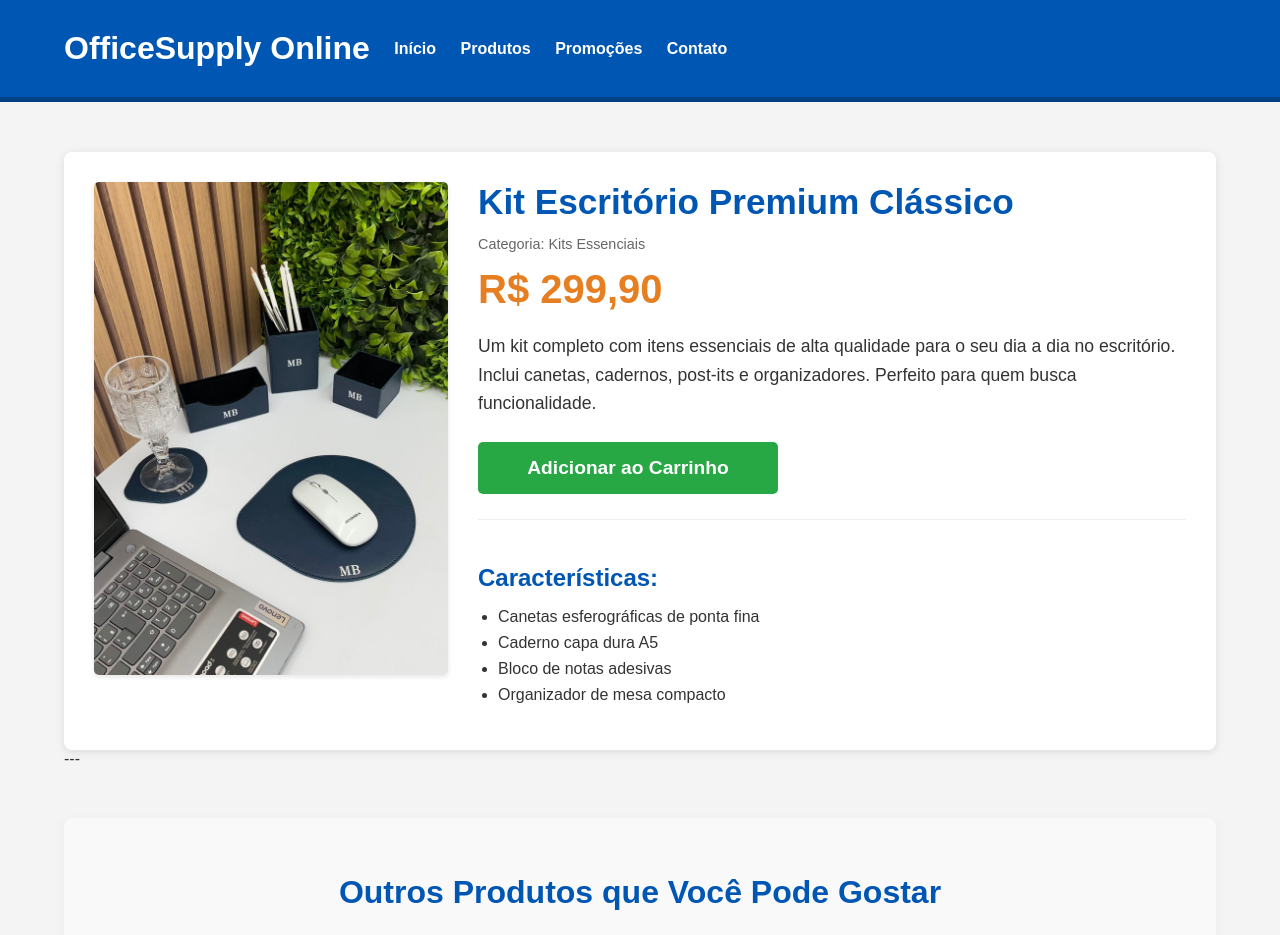
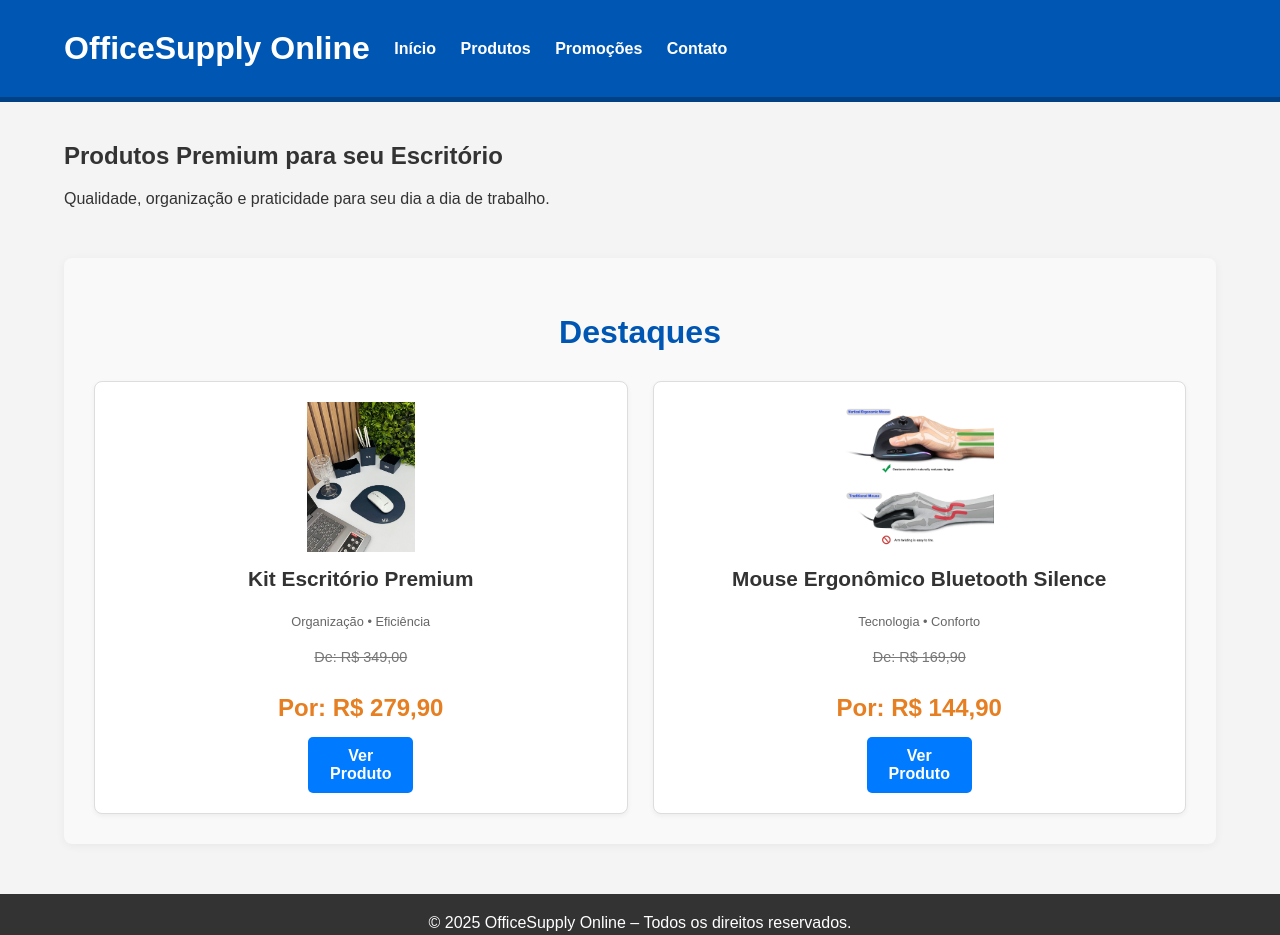
Before and after one commit to maumau4343/Prova_UX, a plain HTML site: page index.html in a window 1280 px wide. Shown: the top 935 px of the page. Drawn offline with Linux system fonts and the light colour scheme.

Commit message:
Index.html4

```diff
--- /dev/null
+++ b/Produto.html
@@ -0,0 +1,99 @@
+<!DOCTYPE html>
+<html lang="pt-br">
+<head>
+    <meta charset="UTF-8">
+    <meta name="viewport" content="width=device-width, initial-scale=1.0">
+    <title>OfficeSupply Online - Kit Escritório Premium (Controle)</title>
+    <link rel="stylesheet" href="style-control.css">
+</head>
+<body>
+<header>
+    <div class="container">
+        <h1>OfficeSupply Online</h1>
+        <nav>
+            <ul>
+                <li><a href="#">Início</a></li>
+                <li><a href="#">Produtos</a></li>
+                <li><a href="#">Promoções</a></li>
+                <li><a href="#">Contato</a></li>
+            </ul>
+        </nav>
+    </div>
+</header>
+
+<main class="container">
+
+    <!-- PRODUTO PRINCIPAL -->
+    <section class="product-detail">
+        <div class="product-image">
+            <img src="img001.jpeg" alt="Kit Escritório Premium">
+        </div>
+
+        <div class="product-info">
+            <span class="promo-banner">🔥 Promoção Relâmpago! -20% OFF Hoje</span>
+
+            <h2 class="product-title">Kit Escritório Premium Clássico</h2>
+            <p class="product-category">Categoria: Kits Essenciais</p>
+
+            <div class="product-price">
+                <span class="old-price">R$ 349,90</span>
+                <span class="current-price">R$ 279,90</span>
+                <span class="discount">-20%</span>
+            </div>
+
+            <p class="product-description">
+                Um kit completo com itens essenciais de alta qualidade para o seu dia a dia no escritório.
+                Inclui canetas, cadernos, post-its e organizadores. Perfeito para quem busca funcionalidade.
+            </p>
+
+            <button class="add-to-cart-btn">Adicionar ao Carrinho</button>
+            <p class="urgency-msg">⏰ Apenas 5 unidades restantes!</p>
+
+            <div class="product-features">
+                <h3>Características:</h3>
+                <ul>
+                    <li>Canetas esferográficas de ponta fina</li>
+                    <li>Caderno capa dura A5</li>
+                    <li>Bloco de notas adesivas</li>
+                    <li>Organizador de mesa compacto</li>
+                </ul>
+            </div>
+        </div>
+    </section>
+
+    <!-- PRODUTOS RELACIONADOS -->
+    <section class="featured-products">
+        <h2>Outros Produtos que Você Pode Gostar</h2>
+
+        <div class="product-grid">
+
+            <div class="product-card">
+                <span class="promo-banner-small">💥 Desconto Exclusivo -15%</span>
+
+                <img src="mouse.jpg" alt="Mouse Ergonômico Bluetooth">
+                <h3>Mouse Ergonômico Bluetooth Silence</h3>
+
+                <p class="card-category">Categoria: Tecnologia Essencial</p>
+
+                <p class="card-price">
+                    <span class="old-price">R$ 169,90</span>
+                    <span class="new-price">R$ 144,90</span>
+                    <span class="discount-small">-15%</span>
+                </p>
+
+                <button class="cta-btn-small">Ver Detalhes</button>
+
+                <p class="urgency-small">⚡ 12 pessoas estão vendo este item agora</p>
+            </div>
+
+        </div>
+    </section>
+
+</main>
+
+<footer>
+    <p>OfficeSupply Online © 2025 - Todos os direitos reservados</p>
+</footer>
+
+</body>
+</html>
--- a/index.html
+++ b/index.html
@@ -1,19 +1,20 @@
 <!DOCTYPE html>
-<html lang="pt-br">
+<html lang="pt-BR">
 <head>
     <meta charset="UTF-8">
     <meta name="viewport" content="width=device-width, initial-scale=1.0">
-    <title>OfficeSupply Online - Kit Escritório Premium (Controle)</title>
+    <title>OfficeSupply Online – Início</title>
     <link rel="stylesheet" href="style-control.css">
 </head>
 <body>
+
 <header>
     <div class="container">
         <h1>OfficeSupply Online</h1>
         <nav>
             <ul>
-                    <li><a href="#">Início</a></li>
-                    <li><a href="#">Produtos</a></li>
+                <li><a href="index.html">Início</a></li>
+                <li><a href="produto.html">Produtos</a></li>
                 <li><a href="#">Promoções</a></li>
                 <li><a href="#">Contato</a></li>
             </ul>
@@ -22,41 +23,55 @@
 </header>
 
 <main class="container">
-        <section class="product-detail">
-            <div class="product-image">
+
+    <section class="hero">
+        <h2>Produtos Premium para seu Escritório</h2>
+        <p>Qualidade, organização e praticidade para seu dia a dia de trabalho.</p>
+    </section>
+
+    <section class="featured-products">
+        <h2>Destaques</h2>
+
+        <div class="product-grid">
+
+            <!-- PRODUTO 1 -->
+            <div class="product-card">
                 <img src="img001.jpeg" alt="Kit Escritório Premium">
+                <h3>Kit Escritório Premium</h3>
+                <p class="card-category">Organização • Eficiência</p>
+
+                <!-- Preço com desconto -->
+                <p class="old-price">De: R$ 349,00</p>
+                <p class="card-price">Por: R$ 279,90</p>
+
+                <a href="produto.html">
+                    <button class="add-to-cart-btn-small">Ver Produto</button>
+                </a>
             </div>
-            <div class="product-info">
-                <h2 class="product-title">Kit Escritório Premium Clássico</h2>
-                <p class="product-category">Categoria: Kits Essenciais</p>
-                <div class="product-price">
-                    <span class="current-price">R$ 299,90</span>
+
+            <!-- PRODUTO 2 -->
+            <div class="product-card">
+                <img src="mouse.jpg" alt="Mouse Ergonômico Bluetooth">
+                <h3>Mouse Ergonômico Bluetooth Silence</h3>
+                <p class="card-category">Tecnologia • Conforto</p>
+
+                <!-- Preço com desconto -->
+                <p class="old-price">De: R$ 169,90</p>
+                <p class="card-price">Por: R$ 144,90</p>
+
+                <a href="produto.html">
+                    <button class="add-to-cart-btn-small">Ver Produto</button>
+                </a>
             </div>
-                <p class="product-description">
-                    Um kit completo com itens essenciais de alta qualidade para o seu dia a dia no escritório. Inclui canetas, cadernos, post-its e organizadores. Perfeito para quem busca funcionalidade.
-                </p>
-                <button class="add-to-cart-btn">Adicionar ao Carrinho</button>
-                <div class="product-features">
-                    <h3>Características:</h3>
-                    <ul>
-                        <li>Canetas esferográficas de ponta fina</li>
-                        <li>Caderno capa dura A5</li>
-                        <li>Bloco de notas adesivas</li>
-                        <li>Organizador de mesa compacto</li>
-                    </ul>
-                </div>
+
         </div>
     </section>
 
-        ---
+</main>
 
-        <section class="featured-products">
-            <h2>Outros Produtos que Você Pode Gostar</h2>
-            <div class="product-grid">
-                <div class="product-card">
-                    <img src="mouse.jpg" alt="Mouse Ergonômico Bluetooth">
-                    <h3>Mouse Ergonômico Bluetooth Silence</h3>
-                    <p class="card-category">Categoria: Tecnologia Essencial</p>
-                    <p class="card-price">R$ 149,90</p>
-                    <button class="add-to-cart-btn-small">Ver Detalhes</button>
-                </div>
+<footer>
+    <p>&copy; 2025 OfficeSupply Online – Todos os direitos reservados.</p>
+</footer>
+
+</body>
+</html>
--- a/style-control.css
+++ b/style-control.css
@@ -110,24 +110,31 @@ header nav ul li a {
 }
 
 .add-to-cart-btn {
-    background-color: #28a745; /* Verde */
-    color: white;
-    padding: 15px 30px;
+    background: linear-gradient(90deg, #ff9900, #ff4d00);
+    color: #fff;
+    padding: 18px 32px;
     border: none;
-    border-radius: 5px;
-    font-size: 1.2em;
+    border-radius: 12px;
+    font-size: 1.35em;
     font-weight: bold;
     cursor: pointer;
-    transition: background-color 0.3s ease;
-    width: 100%; /* Ocupa largura total */
-    max-width: 300px; /* Limita o tamanho em telas grandes */
-    display: block; /* Garante que fique em uma nova linha */
+    width: 100%;
+    max-width: 340px;
+    display: block;
     margin-bottom: 25px;
+    transition: 0.25s ease;
+    box-shadow: 0 5px 18px rgba(255, 100, 0, 0.55);
 }
 
+
+
 .add-to-cart-btn:hover {
-    background-color: #218838;
+    transform: scale(1.1) translateY(-2px);
+    box-shadow: 0 8px 22px rgba(255, 100, 0, 0.75);
+    filter: brightness(1.08);
 }
+
+
 
 .product-features {
     margin-top: 20px;
@@ -233,6 +240,12 @@ header nav ul li a {
     background-color: #0056b3;
 }
 
+.old-price {
+    text-decoration: line-through;
+    color: #777;
+    font-size: 0.9em;
+    margin-bottom: 5px;
+}
 
 /* Footer */
 footer {
```
Lines whose indentation alone changed are shown as unchanged.
